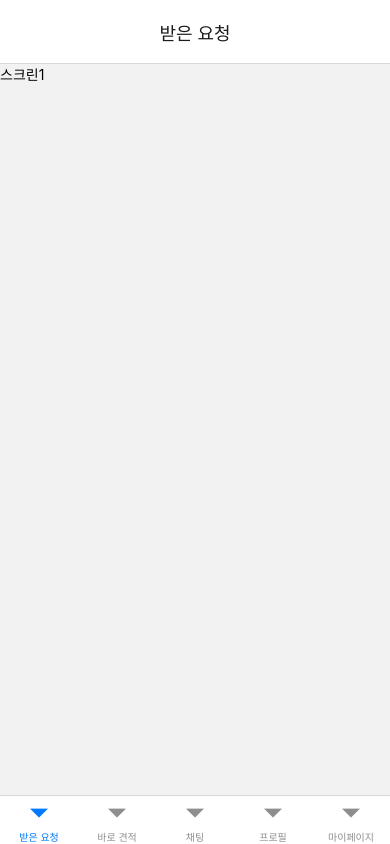
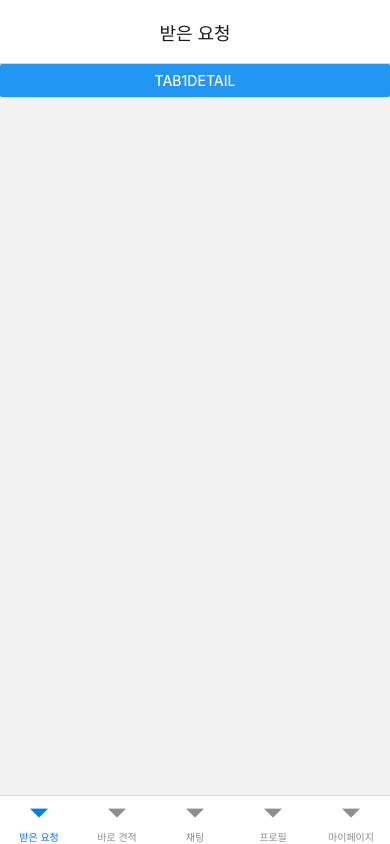
Before and after one commit to Kwon-ohgun/react-native-study, a React Native app: screen /Tab1 in a window 390 px wide. Built offline with nearby package versions, Linux system fonts and the light colour scheme.

Commit message:
[#2] 다른 Screen으로 Navigator 이동

```diff
--- a/App.js
+++ b/App.js
@@ -7,6 +7,7 @@ import Tab2Screen from './screens/Tab2Screen';
 import Tab3Screen from './screens/Tab3Screen';
 import Tab4Screen from './screens/Tab4Screen';
 import Tab5Screen from './screens/Tab5Screen';
+import Tab1Detail from './screens/Tab1Detail';
 
 const BottomTab = createBottomTabNavigator();
 function BottomTabNavigator() {
@@ -67,6 +68,7 @@ export default function App() {
     <NavigationContainer>
       <Stack.Navigator>
         <Stack.Screen name="Root" component={BottomTabNavigator} options={{ headerShown: false }} />
+        <Stack.Screen name="Tab1Detail" component={Tab1Detail} />
       </Stack.Navigator>
     </NavigationContainer>
   );
--- /dev/null
+++ b/screens/Tab1Detail.js
@@ -0,0 +1,10 @@
+import React from 'react';
+import { Text, View } from 'react-native';
+
+export default function Tab1Detail() {
+  return (
+    <View>
+      <Text>Tab1Detail</Text>
+    </View>
+  );
+}
--- a/screens/Tab1Screen.js
+++ b/screens/Tab1Screen.js
@@ -1,10 +1,13 @@
 import React from 'react';
-import { Text, View } from 'react-native';
+import { Text, View, Button } from 'react-native';
 
-export default function Tab1Screen() {
+export default function Tab1Screen({ navigation }) {
   return (
     <View>
-      <Text>스크린1</Text>
+      <Button
+        title="Tab1Detail"
+        onPress={() => navigation.navigate('Tab1Detail')}
+      />
     </View>
   );
 }
```
